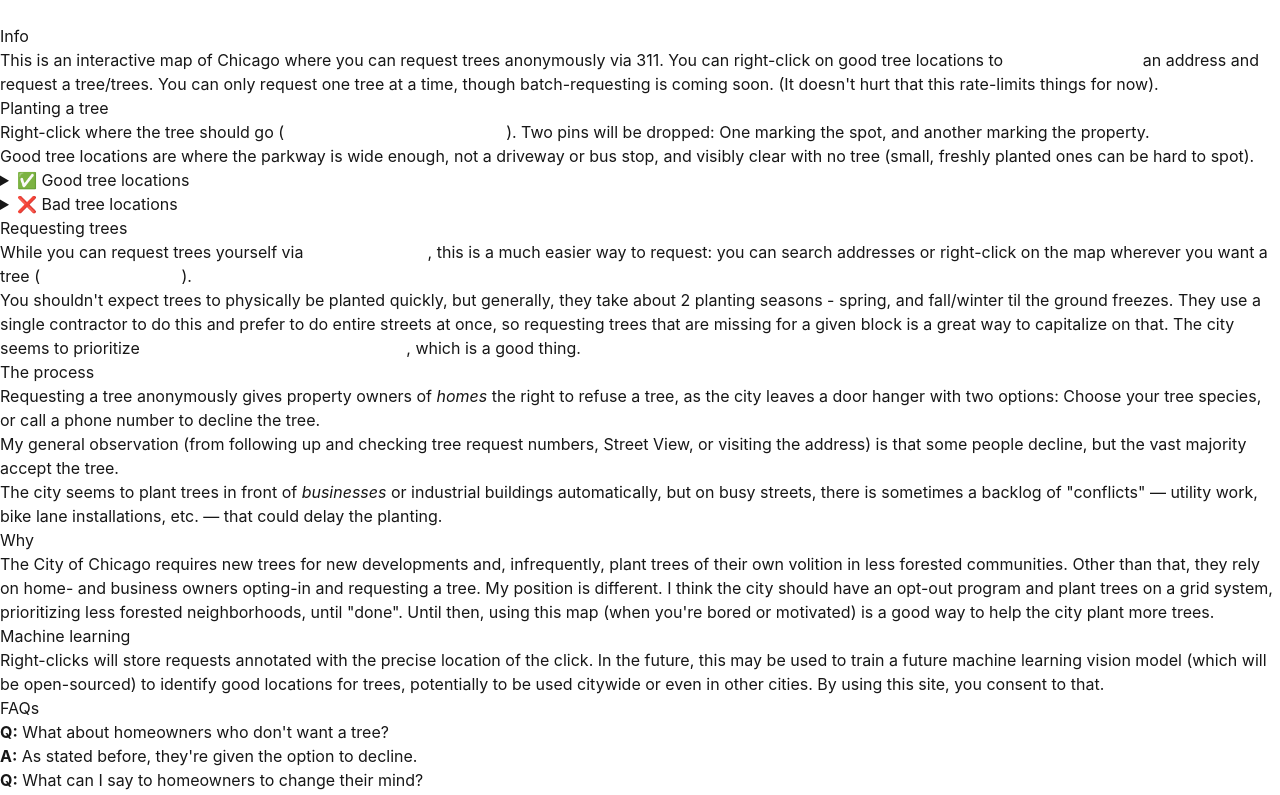
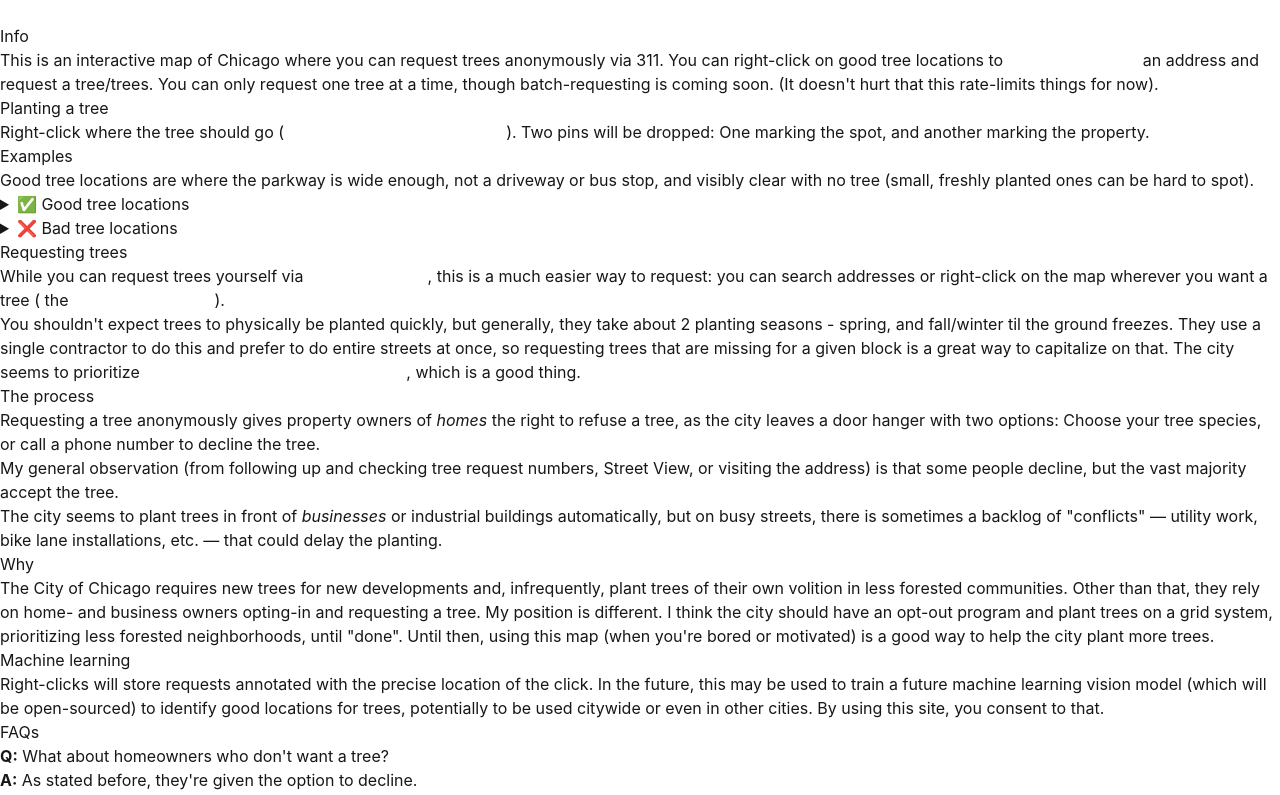
Before and after one commit to colinyoung/appleseed, a Next.js app in the folder tree-map/: page /info in a window 1280 px wide. Shown: the top 795 px of the page. Built offline with nearby package versions, Linux system fonts and the light colour scheme.

Commit message:
Small adjustment

```diff
--- a/tree-map/src/app/_add-tree-request-form.tsx
+++ b/tree-map/src/app/_add-tree-request-form.tsx
@@ -228,6 +228,9 @@
           <div className="flex flex-col gap-2 mt-4 border-t border-green-700 pt-2">
             <p className="mt-2 text-sm text-gray-500 dark:text-gray-300 font-bold">Tips:</p>
             <ul className="text-sm text-gray-500 dark:text-gray-300">
+              <li>
+                We have some <a href="/info#examples">good examples of spots to plant here</a>.
+              </li>
               {!isMobile && <li>• You can right-click on a house to prefill its address.</li>}
               <li>
                 • Yes, you can request a tree on a sidewalk, but make sure the sidewalk is wide
--- a/tree-map/src/app/info/page.tsx
+++ b/tree-map/src/app/info/page.tsx
@@ -22,11 +22,14 @@
           <a href="#machine-learning">the more precisely, the better</a>). Two pins will be dropped:
           One marking the spot, and another marking the property.
         </p>
+        <h2 id="examples" className="text-xl font-bold mt-4">
+          Examples
+        </h2>
         <p>
           Good tree locations are where the parkway is wide enough, not a driveway or bus stop, and
           visibly clear with no tree (small, freshly planted ones can be hard to spot).
         </p>
-        <details className="mb-4">
+        <details className="mb-2">
           <summary className="cursor-pointer hover:text-gray-600">✅ Good tree locations</summary>
           <figure className="mt-2 inline-block">
             <Image
@@ -40,7 +43,7 @@
             </figcaption>
           </figure>
         </details>
-        <details className="mb-4">
+        <details className="mb-2">
           <summary className="cursor-pointer hover:text-gray-600">❌ Bad tree locations</summary>
           <figure className="mt-2 inline-block">
             <Image
@@ -58,7 +61,7 @@
         <p>
           While you can request trees yourself via{' '}
           <a href="https://311.chicago.gov">311.chicago.gov</a>, this is a much easier way to
-          request: you can search addresses or right-click on the map wherever you want a tree (
+          request: you can search addresses or right-click on the map wherever you want a tree ( the{' '}
           <a href="#machine-learning">suggested method</a>).
         </p>
         <p>
@@ -97,7 +100,9 @@
           forested neighborhoods, until &quot;done&quot;. Until then, using this map (when
           you&apos;re bored or motivated) is a good way to help the city plant more trees.
         </p>
-        <h2 className="text-xl font-bold mt-4">Machine learning</h2>
+        <h2 id="machine-learning" className="text-xl font-bold mt-4">
+          Machine learning
+        </h2>
         <p>
           Right-clicks will store requests annotated with the precise location of the click. In the
           future, this may be used to train a future machine learning vision model (which will be
```
